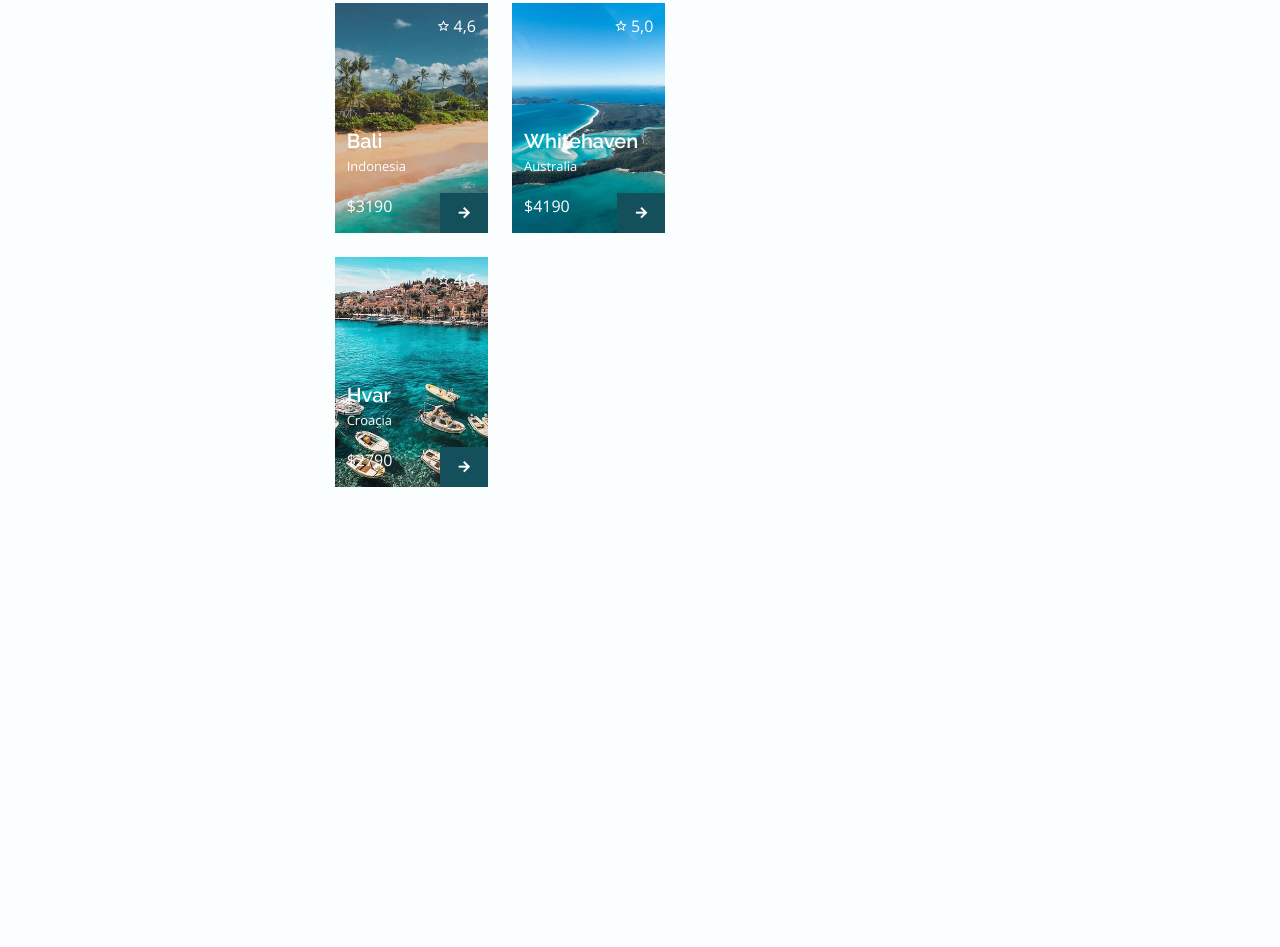
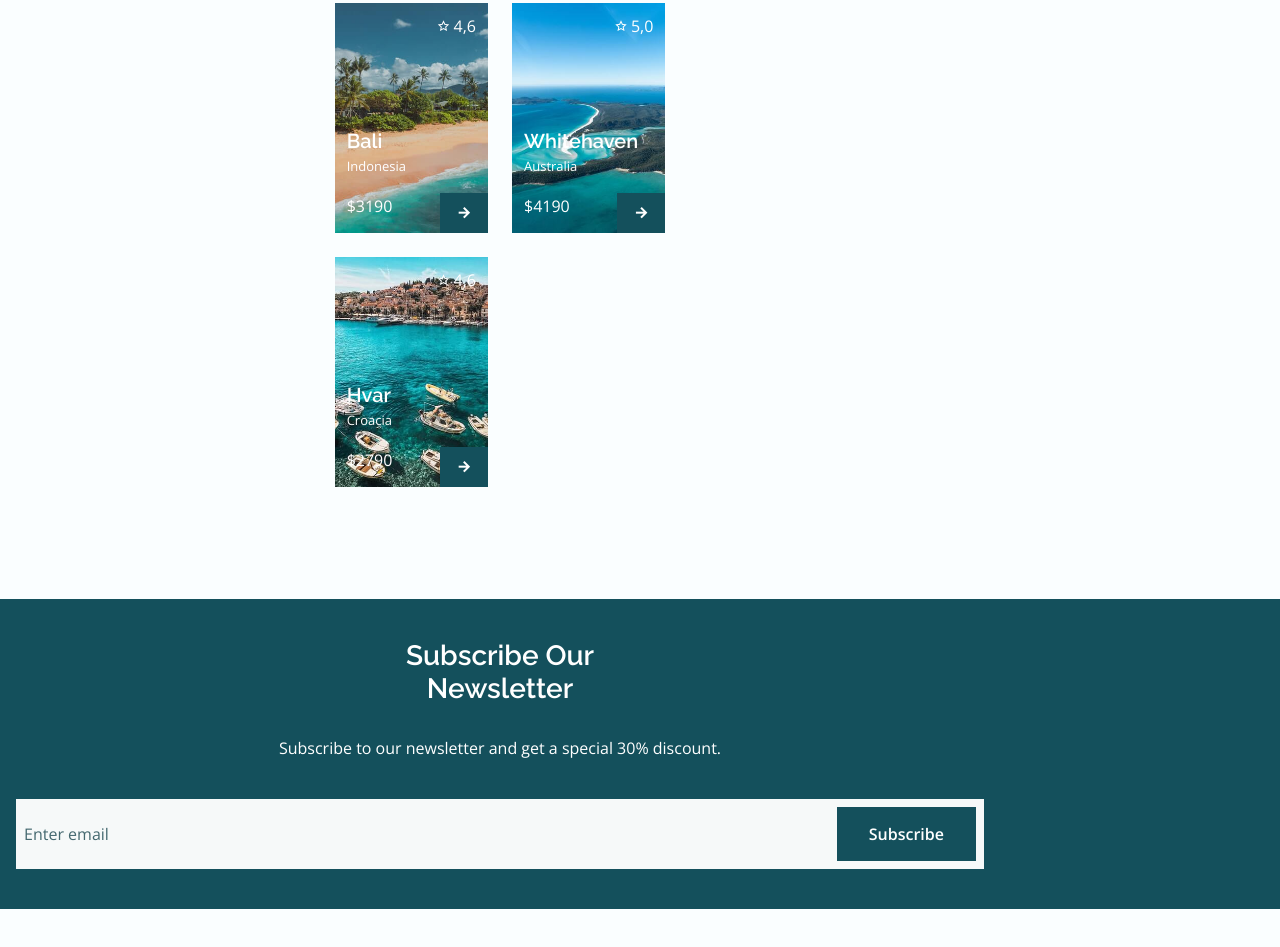
Before and after one commit to greg-front-end/Responsive-Travel-Website, a plain HTML site: page index.html in a window 1280 px wide. Shown: the part 3315-4262 px from the top of the page. Before the commit the page ends 4066 px from the top, so only its background shows below. Drawn offline with nearby package versions, Linux system fonts and the light colour scheme.

Commit message:
created subscribe section and styles for it

```diff
--- a/css/style.css
+++ b/css/style.css
@@ -554,3 +554,33 @@ input {
 .places__card:hover .places__img {
     transform: var(--img-scale);
 }
+
+/* ====== SUBSCRIBE ======= */
+.subscribe__bg {
+    background-color: var(--first-color-second);
+    padding: 2.5rem 0;
+}
+.subscribe__title,
+.subscribe__descr {
+    color: var(--white-color);
+}
+.subscribe__descr {
+    text-align: center;
+    margin-bottom: var(--mb-2-5);
+}
+.subscribe__form {
+    background-color: var(--input-color);
+    padding: .5rem;
+    display: flex;
+    justify-content: space-between;
+}
+.subscribe__input {
+    width: 70%;
+    padding-right: .5rem;
+    background-color: var(--input-color);
+    color: var(--text-color);
+}
+.subscribe__input::placeholder {
+    color: var(--text-color);
+}
+/* ====== SUBSCRIBE ======= */
--- a/index.html
+++ b/index.html
@@ -315,11 +315,24 @@
             </div>
         </section>
         <!-- subscribe -->
-        <section class="section subscribe" id="subscribe">
+        <section class="section subscribe">
+            <div class="subscribe__bg">
+                <div class="subscribe__container container">
+                    <h2 class="section__title subscribe__title">Subscribe Our <br> Newsletter</h2>
+                    <p class="subscribe__descr">Subscribe to our newsletter and get a special 30% discount.</p>
 
+                    <form action="#" class="subscribe__form">
+                        <input type="text" class="subscribe__input" placeholder="Enter email">
+
+                        <button class="button">
+                            Subscribe
+                        </button>
+                    </form>
+                </div>
+            </div>
         </section>
         <!-- sponsors -->
-        <section class="section sponsors" id="sponsors">
+        <section class="section sponsors">
 
         </section>
     </main>
```
